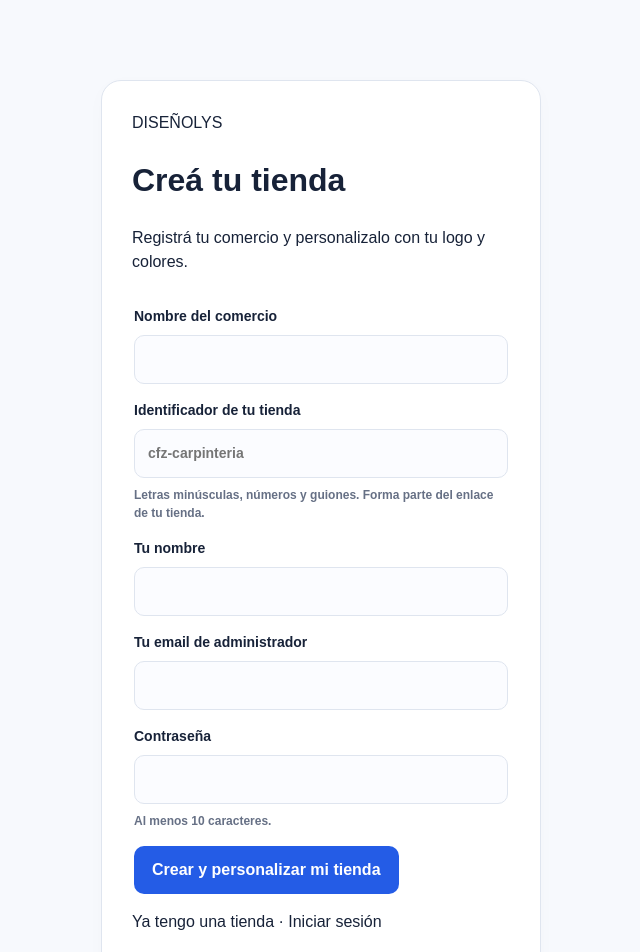
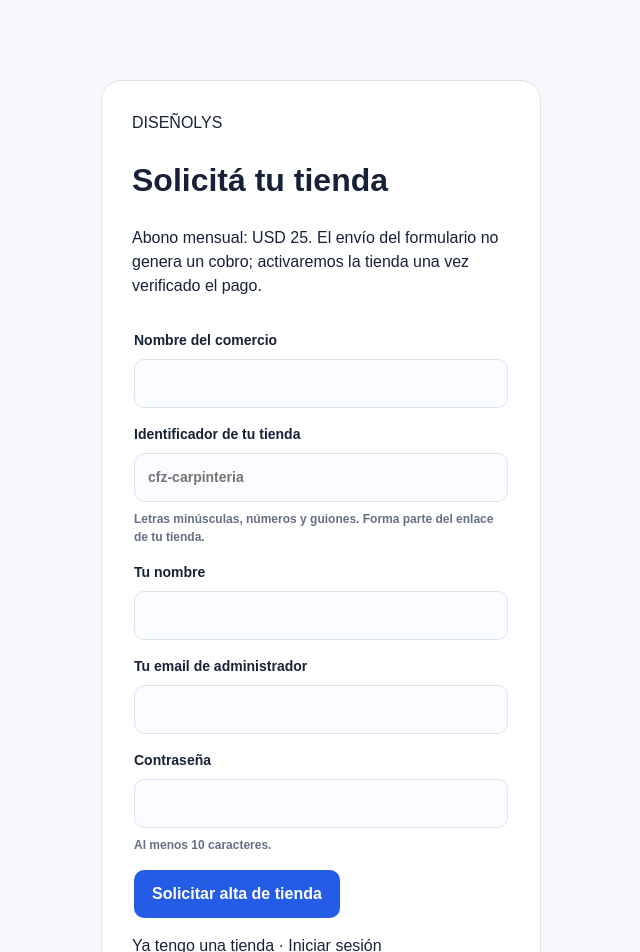
Before and after one commit to Criistiian95/ecommerce-platform, a Next.js app in the folder frontend/: page /registro in a window 1280 px wide. Shown: the top 952 px of the page, without its empty margins (319-959 px from the left). Built offline with nearby package versions, Linux system fonts and the light colour scheme; no server answers.

Commit message:
Enforce inactive commerce access and show pending registration status

```diff
--- a/frontend/app/registro/page.tsx
+++ b/frontend/app/registro/page.tsx
@@ -1,20 +1,17 @@
 'use client';
 import Link from 'next/link';
 import {FormEvent,useState} from 'react';
-import {useRouter} from 'next/navigation';
 import {API_URL} from '../storefront-types';
 export default function RegisterCommerce(){
- const router=useRouter();const [busy,setBusy]=useState(false);const [error,setError]=useState('');const [created,setCreated]=useState(false);
+ const [busy,setBusy]=useState(false);const [error,setError]=useState('');const [created,setCreated]=useState(false);
  async function submit(e:FormEvent<HTMLFormElement>){e.preventDefault();if(busy)return;const f=new FormData(e.currentTarget);setBusy(true);setError('');
   try{const payload=Object.fromEntries(f);const r=await fetch(`${API_URL}/auth/commerce/register`,{method:'POST',headers:{'Content-Type':'application/json'},body:JSON.stringify(payload)});const d=await r.json();if(!r.ok)throw Error(d.message||'No se pudo crear la tienda.');setCreated(true);
-   const login=await fetch(`${API_URL}/auth/login`,{method:'POST',headers:{'Content-Type':'application/json'},body:JSON.stringify({email:String(payload.email).trim().toLowerCase(),password:payload.password,commerceSlug:d.commerce.slug})});
-   if(!login.ok)throw Error('Tu tienda ya fue creada. Iniciá sesión para personalizarla.');const session=await login.json();localStorage.setItem('ecommerce_token',session.token);router.push('/admin/personalizar');
   }catch(e){setError(e instanceof Error?e.message:'No pudimos conectarnos. Intentá nuevamente.');}finally{setBusy(false);}}
- return <main className="login"><Link href="/">DISEÑOLYS</Link><h1>Creá tu tienda</h1><p>Registrá tu comercio y personalizalo con tu logo y colores.</p>{!created&&<form onSubmit={submit}><fieldset disabled={busy} style={{border:0,padding:0}}>
+ return <main className="login"><Link href="/">DISEÑOLYS</Link><h1>Solicitá tu tienda</h1><p>Abono mensual: USD 25. El envío del formulario no genera un cobro; activaremos la tienda una vez verificado el pago.</p>{created&&<p role="status">Solicitud registrada. Tu tienda está pendiente de pago y activación.</p>}{!created&&<form onSubmit={submit}><fieldset disabled={busy} style={{border:0,padding:0}}>
  <label className="field">Nombre del comercio<input name="commerceName" maxLength={120} required autoComplete="organization"/></label>
  <label className="field">Identificador de tu tienda<input name="commerceSlug" minLength={3} maxLength={63} pattern="[a-z0-9](?:[a-z0-9-]{1,61}[a-z0-9])" placeholder="cfz-carpinteria" required/><small>Letras minúsculas, números y guiones. Forma parte del enlace de tu tienda.</small></label>
  <label className="field">Tu nombre<input name="adminName" maxLength={120} autoComplete="name" required/></label>
  <label className="field">Tu email de administrador<input name="email" type="email" maxLength={190} autoComplete="email" required/></label>
  <label className="field">Contraseña<input name="password" type="password" minLength={10} maxLength={72} autoComplete="new-password" required/><small>Al menos 10 caracteres.</small></label>
- <button className="btn primary" type="submit">{busy?'Creando tienda…':'Crear y personalizar mi tienda'}</button></fieldset></form>}{error&&<p role="alert">{error}</p>}<p><Link href="/login">Ya tengo una tienda · Iniciar sesión</Link></p></main>;
+ <button className="btn primary" type="submit">{busy?'Creando tienda…':'Solicitar alta de tienda'}</button></fieldset></form>}{error&&<p role="alert">{error}</p>}<p><Link href="/login">Ya tengo una tienda · Iniciar sesión</Link></p></main>;
 }
```
